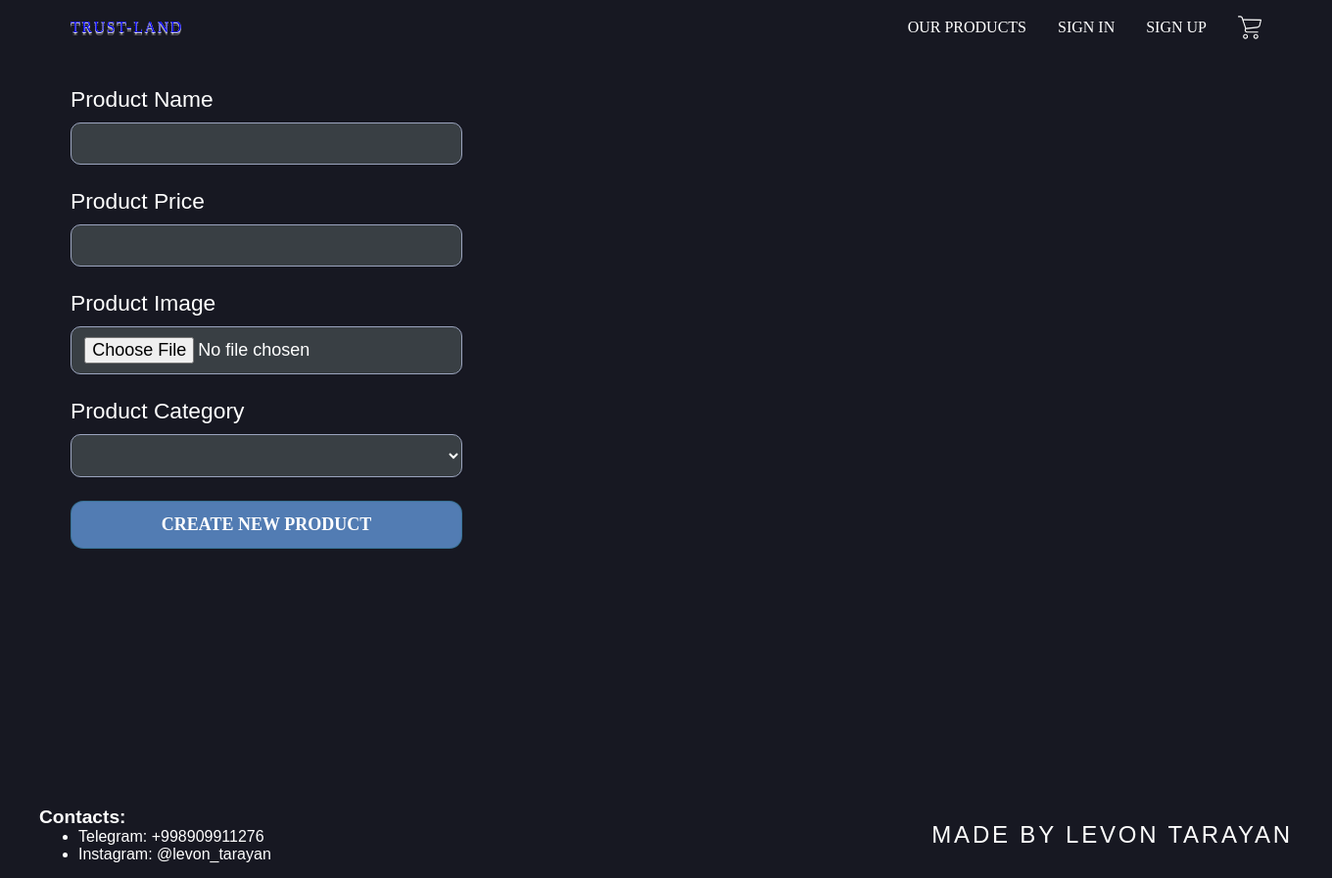
After one commit to TENEr98/Trust-Land, a PHP site: page /pages/createProduct/index.php in a window 1360 px wide. The commit adds this page. Shown: the whole page at 98% size. Run offline with PHP 8.4, Linux system fonts and the light colour scheme.

Commit message:
Creation Page for adding new products

```diff
--- a/application_top.php
+++ b/application_top.php
@@ -5,6 +5,7 @@ $dbuser = "root";
 $dbpass = "";
 $dbname = "ecommerce";
 session_start();
+
 if (!$con = mysqli_connect($dbhost, $dbuser, $dbpass, $dbname)) {
 	die("failed to connect!");
 }
--- a/pages/basket/index.php
+++ b/pages/basket/index.php
@@ -18,7 +18,7 @@ if (isset($url_components['query'])) {
   if (isset($params['id'])) {
     $productId = $params['id'];
     $user_id = $_SESSION['user_id'];
-    unset($_SESSION['product_ids']);
+    // unset($_SESSION['product_ids']);
 
     if (!array_key_exists('product_ids', $_SESSION)) {
       $_SESSION['product_ids'] = array();
@@ -55,7 +55,7 @@ $productList = getProducts($con);
           <input type="text" size="25" value="<?= $product['quantity'] ?>" class="input-text">
           <input type="button" value="+" onclick="plus(this)" class="change">
         </div>
-        <div id="notice" style="color:red;"></div>
+        <div style="color:red;"></div>
         <p class="price fix-prices">$<?= $product['price'] ?></p>
         <button class="delete" onclick="deleteItem(this)">Delete</button>
       </div>
--- /dev/null
+++ b/pages/createProduct/index.css
@@ -0,0 +1,87 @@
+@import "../index.css";
+body {
+  margin: 0;
+}
+.wrapper {
+  width: 100%;
+  background-color: var(--bgDark);
+}
+
+.container {
+  width: 100%;
+  max-width: 1280px;
+  height: calc(100vh - 3rem);
+  margin: auto;
+}
+
+.form-creation {
+  padding: 2rem;
+  width: 25rem;
+  display: flex;
+  row-gap: 1.5rem;
+}
+
+.form-creation,
+.formField {
+  display: flex;
+  flex-direction: column;
+}
+
+.formField {
+  row-gap: 0.625rem;
+}
+
+.formField > label {
+  color: white;
+  font-family: "Montserrat", sans-serif;
+  font-size: 1.425rem;
+}
+
+.formField > input {
+  background-color: #393f44;
+  border: 1px solid rgb(155, 164, 190);
+  padding: 0.625rem 0.825rem;
+  font-size: 1.125rem;
+  color: var(--txtWhite);
+  border-radius: 0.625rem;
+  outline: none;
+}
+
+.formField > select {
+  background-color: #393f44;
+  border: 1px solid rgb(155, 164, 190);
+  padding: 0.625rem 0.825rem;
+  font-size: 1.125rem;
+  color: var(--txtWhite);
+  border-radius: 0.625rem;
+  outline: none;
+}
+
+.number::-webkit-outer-spin-button,
+.number::-webkit-inner-spin-button {
+  -webkit-appearance: none;
+  margin: 0;
+}
+
+.number[type="number"] {
+  -moz-appearance: textfield;
+}
+
+.formSubmit {
+  width: 100%;
+}
+
+.submit {
+  text-transform: uppercase;
+  width: 100%;
+  color: #fff;
+  background-color: rgb(82, 124, 179);
+  padding: 0.8125rem;
+  font-size: large;
+  font-family: "Montserrat";
+  font-weight: 700;
+  border-radius: 0.8125rem;
+  outline: none;
+  border: 1px solid rgba(46, 109, 138, 0.678);
+  cursor: pointer;
+}
--- /dev/null
+++ b/pages/createProduct/index.php
@@ -0,0 +1,57 @@
+<?php
+include '../../UI/header.php';
+include '../../application_top.php';
+
+if ($_SERVER['REQUEST_METHOD'] == "POST") {
+  $name = mysqli_real_escape_string($con,$_POST['product_name']);
+  $price = (float) mysqli_real_escape_string($con,$_POST['price']);
+  $category = mysqli_real_escape_string($con,$_POST['category']);
+  $fileName = $_FILES["product_image"]["name"];
+  if ($_FILES["product_image"]["size"] > 5000000) {
+    echo "<script>
+    alert('The image must be size lower than 5Mb');
+  </script>";
+  }
+  $directory = "../../assets/img/products/" . $category . "/" . $fileName;
+  move_uploaded_file($_FILES["product_image"]["tmp_name"], $directory);
+  $query = "INSERT INTO products (product_name, price, product_image, category) VALUES ('$name', $price, '$fileName', '$category')";
+  $result = $con->query($query);
+
+  echo "<script>
+    alert('Product item has been added');
+  </script>";
+}
+?>
+<title>Create New Products</title>
+<link rel="stylesheet" href="index.css">
+<div class="wrapper">
+  <div class="container">
+    <form action="" method="POST" class="form-creation" enctype="multipart/form-data">
+      <div class="formField">
+        <label for="product_name">Product Name</label>
+        <input type="text" name="product_name" maxlength="50" required>
+      </div>
+      <div class="formField">
+        <label for="price">Product Price</label>
+        <input type="number" name="price" class="number" maxlength="16" required>
+      </div>
+      <div class="formField">
+        <label for="product_image">Product Image</label>
+        <input type="file" name="product_image" accept="image/*" required>
+      </div>
+      <div class="formField">
+        <label for="category">Product Category</label>
+        <select name="category" id="" required>
+          <option value="" id="empty"></option>
+          <option value="shoe">Shoe</option>
+          <option value="jacket">Jacket</option>
+          <option value="tshirt">Tshirt</option>
+        </select>
+      </div>
+      <div class="formSubmit">
+        <button class="submit">Create New Product</button>
+      </div>
+    </form>
+  </div>
+  <?php include '../../UI/footer.php' ?>
+</div>
--- a/pages/signUp/index.php
+++ b/pages/signUp/index.php
@@ -3,15 +3,13 @@
 
 <?php
 include '../../UI/header.php';
-
-
 include '../../application_top.php';
 include '../../utils/randomizer.php';
 
 if ($_SERVER['REQUEST_METHOD'] == "POST") {
   $username = $_POST['username'];
   $email = $_POST['email'];
-  $password = $_POST['password'];
+  $password = password_hash($_POST['password'], PASSWORD_DEFAULT);
 
   if (!empty($username) && !empty($password) && !empty($email) && !is_numeric($username)) {
     $check_email_exists = "select * from users where email = '$email' limit 1";
```
Also changed, not shown: configure.php (+11 -8 lines), pages/productList/index.css (+7 -2 lines), utils/Encryption.php (added, +15 -0 lines), assets/img/products/shoe/image-removebg-preview (1).png (added), assets/img/products/shoe/image-removebg-preview (2).png (added), assets/img/products/shoe/image-removebg-preview.png (added), 1 other file.
